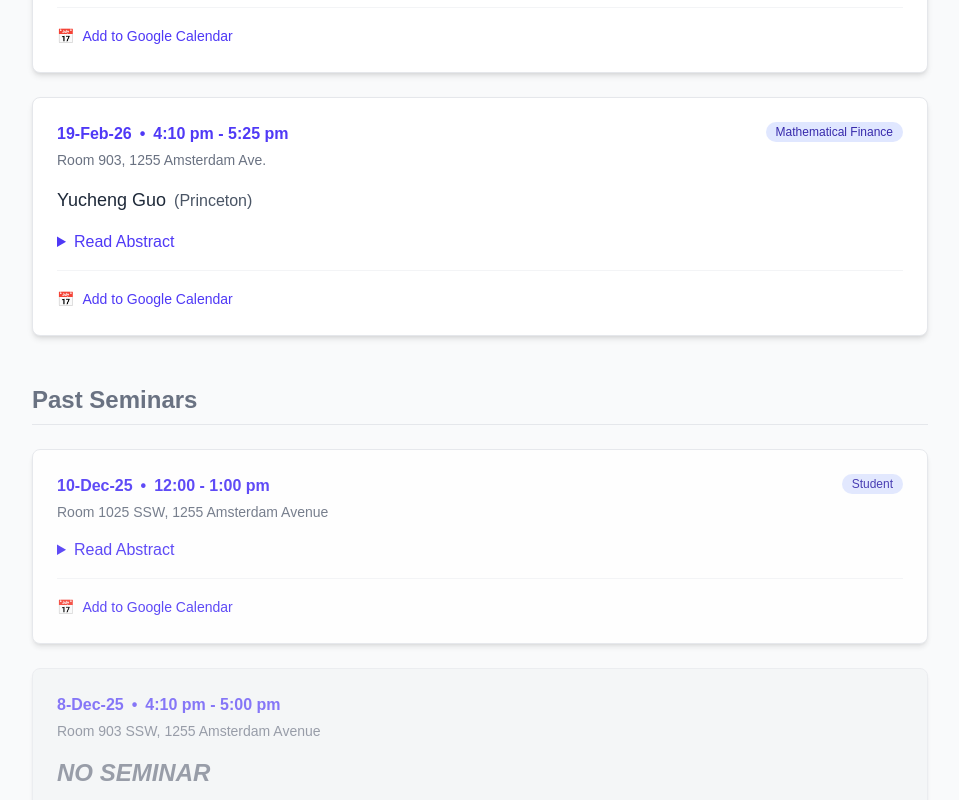
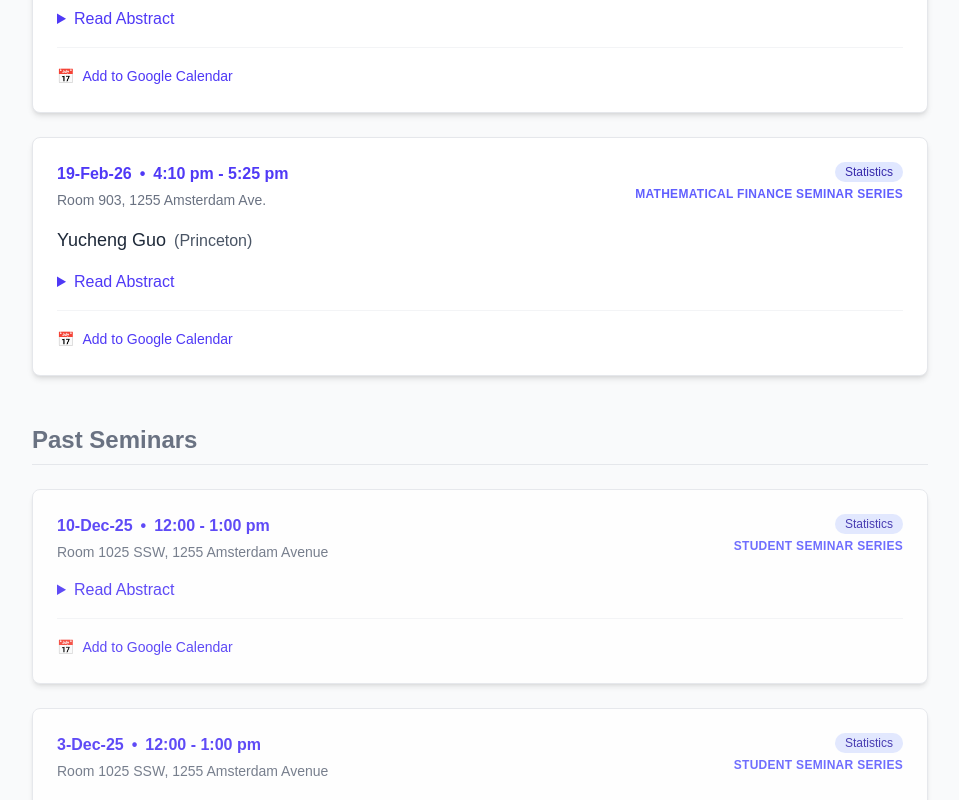
Before and after one commit to LionDevelopers/LionTalk, a Next.js app in the folder apps/liontalk/: page / in a window 1280 px wide. Shown: the part 780-1580 px from the top of the page, without its empty margins (160-1119 px from the left). Built offline with nearby package versions, Linux system fonts and the light colour scheme.

Commit message:
Manual Department and Series Info
- Scraper AI now handles Department and Series field by manual entry in
  csv. In the future there could be a google form for request of
  scraper.
- LionTalk front end now handles series field info display

```diff
--- a/apps/liontalk/src/app/page.tsx
+++ b/apps/liontalk/src/app/page.tsx
@@ -3,21 +3,21 @@
 
 import React, { useState, useMemo } from 'react';
 import rawData from '../data/seminars.json';
-import { Seminar, DepartmentData } from '../types';
+// UPDATED: Import the new interface name
+import { Seminar, SeminarSeriesData } from '../types';
 import { SeminarCard } from '../components/SeminarCard';
 
 export default function Home() {
   const [searchQuery, setSearchQuery] = useState('');
 
-  // Process the raw data: Flatten departments and inject department name into each seminar
   const seminars: Seminar[] = useMemo(() => {
-    // Cast rawData to our new DepartmentData type
-    const departments = rawData as unknown as DepartmentData[];
+    const seminarGroups = rawData as unknown as SeminarSeriesData[];
 
-    return departments.flatMap((dept) =>
-      dept.entries.map((entry) => ({
+    return seminarGroups.flatMap((group) =>
+      group.entries.map((entry) => ({
         ...entry,
-        department: dept.department,
+        department: group.department,
+        series: group.series,
       }))
     );
   }, []);
@@ -29,13 +29,15 @@ export default function Home() {
     // 1. Filter
     const filtered = seminars.filter((s) => {
       const query = searchQuery.toLowerCase();
+      // Added s.series check to the search filter
       return (
         s.seminar_title.toLowerCase().includes(query) ||
         s.speaker.toLowerCase().includes(query) ||
         s.abstract.toLowerCase().includes(query) ||
         s.date.toLowerCase().includes(query) ||
         s.location.toLowerCase().includes(query) ||
-        s.department.toLowerCase().includes(query) // Added department search
+        s.department.toLowerCase().includes(query) ||
+        (s.series && s.series.toLowerCase().includes(query))
       );
     });
 
--- a/apps/liontalk/src/components/SeminarCard.tsx
+++ b/apps/liontalk/src/components/SeminarCard.tsx
@@ -1,4 +1,5 @@
 import React from 'react';
+// Ensure 'Seminar' type in types.ts includes 'series?: string;'
 import { Seminar } from '../types';
 
 export const SeminarCard = ({ seminar }: { seminar: Seminar }) => {
@@ -53,8 +54,8 @@ export const SeminarCard = ({ seminar }: { seminar: Seminar }) => {
         action: "TEMPLATE",
         text: `LionTalk: ${seminar.seminar_title}`,
         dates: `${fmt(startDate)}/${fmt(endDate)}`,
-        // UPDATED: Added Department to details
-        details: `Department: ${seminar.department}\nSpeaker: ${seminar.speaker}\nAffiliation: ${seminar.affiliation}\n\nAbstract: ${seminar.abstract}`,
+        // UPDATED: Added Department AND Series to details
+        details: `Department: ${seminar.department}\nSeries: ${seminar.series || 'N/A'}\nSpeaker: ${seminar.speaker}\nAffiliation: ${seminar.affiliation}\n\nAbstract: ${seminar.abstract}`,
         location: seminar.location,
       });
 
@@ -74,8 +75,9 @@ export const SeminarCard = ({ seminar }: { seminar: Seminar }) => {
       }`}
     >
       <div className="p-6">
-        {/* Header: Date, Time, and Location */}
+        {/* Header: Date, Time, Location AND Department/Series */}
         <div className="flex flex-col sm:flex-row sm:justify-between sm:items-start mb-4">
+          {/* Left Side: Date/Time/Location */}
           <div>
             <div className="flex items-center space-x-2 text-indigo-600 font-semibold">
               <span>{seminar.date}</span>
@@ -87,11 +89,20 @@ export const SeminarCard = ({ seminar }: { seminar: Seminar }) => {
             </div>
           </div>
 
-          {/* UPDATED: Department Badge */}
+          {/* Right Side: Department Badge & Series */}
           {!isHoliday && (
-            <span className="mt-2 sm:mt-0 inline-flex items-center px-2.5 py-0.5 rounded-full text-xs font-medium bg-indigo-100 text-indigo-800">
-              {seminar.department}
-            </span>
+            <div className="flex flex-col items-start sm:items-end mt-2 sm:mt-0">
+              <span className="inline-flex items-center px-2.5 py-0.5 rounded-full text-xs font-medium bg-indigo-100 text-indigo-800">
+                {seminar.department}
+              </span>
+
+              {/* Moved Series here: Displays below Department */}
+              {seminar.series && (
+                <span className="text-xs font-bold text-indigo-500 uppercase tracking-wide mt-1 text-right">
+                  {seminar.series}
+                </span>
+              )}
+            </div>
           )}
         </div>
 
--- a/apps/liontalk/src/data/seminars.json
+++ b/apps/liontalk/src/data/seminars.json
@@ -1,6 +1,7 @@
 [
   {
     "department": "Statistics",
+    "series": "Statistics Seminar Series",
     "entries": [
       {
         "seminar_title": "Empirical Explorations of Optimization and Generalization for Neural Nets",
@@ -83,16 +84,6 @@
         "bio": "Jamie Robins is the Mitchell L. & Robin LaFoley Dong Professor of Epidemiology at the Harvard School of Public Health. He is widely recognized as one of the pioneers of causal inference. His work spans the entire spectrum of causal inference, from dynamic treatment regimes, the g-formula, and double robustness to higher order influence functions and target trials. He is the recipient of the 2022 Rousseeuw Prize for Statistics and 2025 COPSS Distinguished Achievement Award."
       },
       {
-        "seminar_title": "NO SEMINAR (HOLIDAY)",
-        "date": "3-Nov-25",
-        "location": "Room 903 SSW, 1255 Amsterdam Avenue",
-        "time": "4:10 pm - 5:00 pm",
-        "speaker": "N/A",
-        "affiliation": "N/A",
-        "abstract": "N/A",
-        "bio": "N/A"
-      },
-      {
         "seminar_title": "Bayesian inference for tail risk extrapolation in time series",
         "date": "10-Nov-25",
         "location": "Room 903 SSW, 1255 Amsterdam Avenue",
@@ -131,21 +122,12 @@
         "affiliation": "Yale",
         "abstract": "Recent advances in the algorithmic generation of high-fidelity images, audio, and video have been largely driven by the success of score-based diffusion models. A key component in their implementation is score matching, which estimates the score function of the forward diffusion process from training data. In this work, we establish rate-optimal procedures for estimating the score function of smooth, compactly supported densities and explore their implications for density estimation and optimal transport.",
         "bio": "Harrison Zhou is the Henry Ford II Professor of Statistics and Data Science at Yale University. He earned his Ph.D. in Mathematics from Cornell University in 2004. A leading scholar in the statistical decision theory, Zhou is known for his work on the fundamental limits of statistical estimation. He currently serves as an Editor-in-Chief of The Annals of Statistics. During his tenure as department chair at Yale, he played a pivotal role in transforming the Department of Statistics into a full-fledged Data Science Department."
-      },
-      {
-        "seminar_title": "NO SEMINAR",
-        "date": "8-Dec-25",
-        "location": "Room 903 SSW, 1255 Amsterdam Avenue",
-        "time": "4:10 pm - 5:00 pm",
-        "speaker": "N/A",
-        "affiliation": "N/A",
-        "abstract": "N/A",
-        "bio": "N/A"
       }
     ]
   },
   {
-    "department": "Student",
+    "department": "Statistics",
+    "series": "Student Seminar Series",
     "entries": [
       {
         "seminar_title": "Some new insights on Supervised Transfer Learning",
@@ -173,7 +155,7 @@
         "location": "Room 1025 SSW, 1255 Amsterdam Avenue",
         "time": "12:00 - 1:00 pm",
         "speaker": "Jeremy Shen",
-        "affiliation": "Global Quantitative Strategies",
+        "affiliation": "Quantitative Research Lead (Global Quantitative Strategies)",
         "abstract": "We will discuss the general landscape of quantitative research on the buy-side, as well as highly stylized problems one might encounter as a statistician. This will be an interactive & conversational session.",
         "bio": "Jeremy Shen is currently on garden leave from his former post as a Quantitative Research Lead at Citadel Global Quantitative Strategies (GQS), where he led a team that focused on forecasting and trading in global futures & currencies markets. Prior to Citadel, he held systematic macro research roles at Two Sigma Investments. He holds a PhD in Statistics from Stanford University."
       },
@@ -193,7 +175,7 @@
         "location": "Room 1025 SSW, 1255 Amsterdam Avenue",
         "time": "12:00 - 1:00 pm",
         "speaker": "Adam Jaffe",
-        "affiliation": "Columbia University",
+        "affiliation": "Postdoc (Columbia University)",
         "abstract": "A celebrated results of Pollard proves the asymptotic consistency of k-means clustering when the population distribution has finite variance. In this talk, we point out that the population-level k-means clustering problem is, in fact, well-posed whenever the population distribution has finite expectation, and we investigate whether some form of asymptotic consistency holds in this setting. Surprisingly, the answer is no: We construct examples in which there is a unique set of population cluster centers, but where the empirical cluster centers oscillate to plus and minus infinity as the number of data increases. We show that this non-convergence is due to an extreme form of imbalance whereby a few outlying samples create clusters that contain very few points. Based on joint work with Mo\u00efse Blanchard and Nikita Zhivotovskiy.",
         "bio": ""
       },
@@ -270,7 +252,8 @@
     ]
   },
   {
-    "department": "Mathematical Finance",
+    "department": "Statistics",
+    "series": "Mathematical Finance Seminar Series",
     "entries": [
       {
         "seminar_title": "The Optimal Mean-Variance Selling Problem with Finite Horizon",
@@ -283,7 +266,7 @@
         "bio": ""
       },
       {
-        "seminar_title": "",
+        "seminar_title": "Joint seminar",
         "date": "5-Feb-26",
         "location": "Room 903, 1255 Amsterdam Ave.",
         "time": "4:10 pm - 5:25 pm",
```
Also changed, not shown: apps/liontalk/src/types/index.ts (+5 -4 lines).
